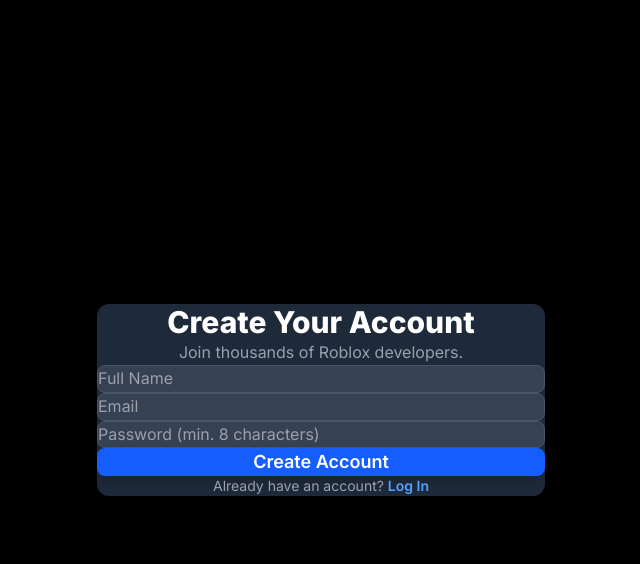
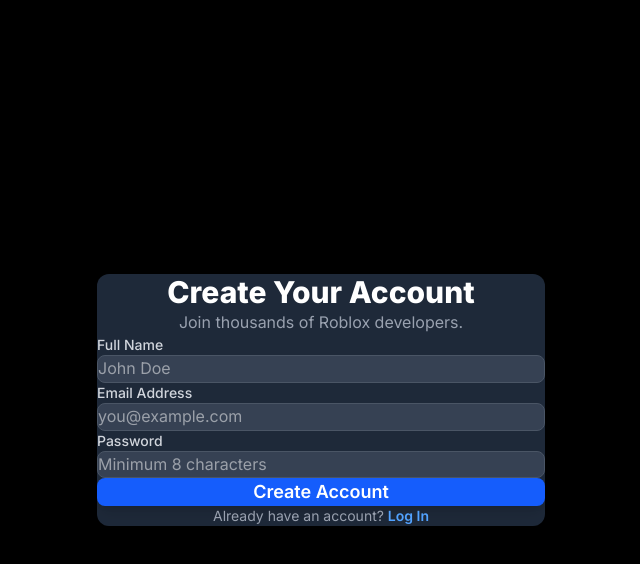
Before and after one commit to Ammazzii/RBXLAI, a Next.js app: page /dashboard in a window 1280 px wide. Both pictures are taken after a click on the button "Sign Up". Shown: the top 564 px of the page, without its empty margins (319-959 px from the left). Built offline with nearby package versions, Linux system fonts and the light colour scheme.

Commit message:
modified:   src/components/AuthModal.tsx

```diff
--- a/src/components/AuthModal.tsx
+++ b/src/components/AuthModal.tsx
@@ -74,7 +74,6 @@
     }
   };
 
-  // A wrapper for form elements to keep styling consistent
   const AuthFormWrapper = ({ title, subtitle, children }: { title: string, subtitle: string, children: React.ReactNode }) => (
     <>
       <h2 className="text-3xl font-extrabold mb-2 text-center text-white">{title}</h2>
@@ -84,25 +83,36 @@
   );
 
   return (
-    // Added subtle fade-in animation to the backdrop
     <div className="fixed inset-0 bg-black bg-opacity-75 flex items-center justify-center z-50 animate-fade-in-fast" onClick={onClose}>
-      {/* Added scale-up animation and more padding/shadow */}
       <div className="bg-gray-800 p-10 rounded-xl text-white w-full max-w-md shadow-2xl animate-scale-up" onClick={(e) => e.stopPropagation()}>
 
         {view === 'login' ? (
           <AuthFormWrapper title="Welcome Back" subtitle="Log in to continue to RBXAI.">
-            <form onSubmit={handleLogin} className="space-y-6">
-              <input type="email" placeholder="Email" value={email} onChange={(e) => setEmail(e.target.value)} className="w-full p-3 bg-gray-700 border border-gray-600 rounded-lg focus:outline-none focus:ring-2 focus:ring-blue-500 transition" required />
-              <input type="password" placeholder="Password" value={password} onChange={(e) => setPassword(e.target.value)} className="w-full p-3 bg-gray-700 border border-gray-600 rounded-lg focus:outline-none focus:ring-2 focus:ring-blue-500 transition" required />
-              <button type="submit" disabled={isLoading} className="w-full p-3 font-semibold text-lg bg-blue-600 rounded-lg hover:bg-blue-700 transition-all transform hover:scale-[1.02] shadow-lg disabled:bg-gray-500 disabled:scale-100">
+            <form onSubmit={handleLogin}>
+              {/* --- THIS IS THE FIX: A `space-y-6` container ensures large gaps --- */}
+              <div className="space-y-6">
+                <div>
+                  <label htmlFor="login-email" className="block text-sm font-medium text-gray-300 mb-2">Email Address</label>
+                  <input id="login-email" type="email" placeholder="you@example.com" value={email} onChange={(e) => setEmail(e.target.value)} className="w-full p-3 bg-gray-700 border border-gray-600 rounded-lg focus:outline-none focus:ring-2 focus:ring-blue-500 transition" required />
+                </div>
+                <div>
+                  <label htmlFor="login-password" className="block text-sm font-medium text-gray-300 mb-2">Password</label>
+                  <input id="login-password" type="password" placeholder="••••••••" value={password} onChange={(e) => setPassword(e.target.value)} className="w-full p-3 bg-gray-700 border border-gray-600 rounded-lg focus:outline-none focus:ring-2 focus:ring-blue-500 transition" required />
+                </div>
+              </div>
+
+              <button type="submit" disabled={isLoading} className="w-full p-3 mt-8 font-semibold text-lg bg-blue-600 rounded-lg hover:bg-blue-700 transition-all transform hover:scale-[1.02] shadow-lg disabled:bg-gray-500 disabled:scale-100">
                 {isLoading ? 'Logging In...' : 'Log In'}
               </button>
-              <div className="divider my-2"><span>OR</span></div>
+
+              <div className="divider my-6"><span>OR</span></div>
+
               <Link href="/dashboard" className="google-button transition-all transform hover:scale-[1.02] shadow-lg">
                 <svg width="20" height="20" viewBox="0 0 24 24"><path d="M22.56 12.25c0-.78-.07-1.53-.2-2.25H12v4.26h5.92c-.26 1.37-1.04 2.53-2.21 3.31v2.77h3.57c2.08-1.92 3.28-4.74 3.28-8.09z" fill="#4285F4"/><path d="M12 23c2.97 0 5.46-.98 7.28-2.66l-3.57-2.77c-.98.66-2.23 1.06-3.71 1.06-2.86 0-5.29-1.93-6.16-4.53H2.18v2.84C3.99 20.53 7.7 23 12 23z" fill="#34A853"/><path d="M5.84 14.09c-.22-.66-.35-1.36-.35-2.09s.13-1.43.35-2.09V7.07H2.18C1.43 8.55 1 10.22 1 12s.43 3.45 1.18 4.93l3.66-2.84z" fill="#FBBC05"/><path d="M12 5.38c1.62 0 3.06.56 4.21 1.64l3.15-3.15C17.45 2.09 14.97 1 12 1 7.7 1 3.99 3.47 2.18 7.07l3.66 2.84c.87-2.6 3.3-4.53 6.16-4.53z" fill="#EA4335"/></svg>
                 Continue with Google
               </Link>
-              <p className="mt-6 text-center text-sm text-gray-400">
+
+              <p className="mt-8 text-center text-sm text-gray-400">
                 Don&apos;t have an account?{' '}
                 <button type="button" onClick={() => setView('register')} className="font-semibold text-blue-400 hover:underline">Sign Up</button>
               </p>
@@ -110,14 +120,28 @@
           </AuthFormWrapper>
         ) : (
           <AuthFormWrapper title="Create Your Account" subtitle="Join thousands of Roblox developers.">
-            <form onSubmit={handleRegister} className="space-y-4">
-              <input type="text" placeholder="Full Name" value={name} onChange={(e) => setName(e.target.value)} className="w-full p-3 bg-gray-700 border border-gray-600 rounded-lg focus:outline-none focus:ring-2 focus:ring-blue-500 transition" required />
-              <input type="email" placeholder="Email" value={email} onChange={(e) => setEmail(e.target.value)} className="w-full p-3 bg-gray-700 border border-gray-600 rounded-lg focus:outline-none focus:ring-2 focus:ring-blue-500 transition" required />
-              <input type="password" placeholder="Password (min. 8 characters)" value={password} onChange={(e) => setPassword(e.target.value)} className="w-full p-3 bg-gray-700 border border-gray-600 rounded-lg focus:outline-none focus:ring-2 focus:ring-blue-500 transition" required />
-              <button type="submit" disabled={isLoading} className="w-full p-3 font-semibold text-lg bg-blue-600 rounded-lg hover:bg-blue-700 transition-all transform hover:scale-[1.02] shadow-lg disabled:bg-gray-500 disabled:scale-100">
+            <form onSubmit={handleRegister}>
+              {/* --- THIS IS THE FIX: A `space-y-6` container ensures large gaps --- */}
+              <div className="space-y-6">
+                <div>
+                  <label htmlFor="register-name" className="block text-sm font-medium text-gray-300 mb-2">Full Name</label>
+                  <input id="register-name" type="text" placeholder="John Doe" value={name} onChange={(e) => setName(e.target.value)} className="w-full p-3 bg-gray-700 border border-gray-600 rounded-lg focus:outline-none focus:ring-2 focus:ring-blue-500 transition" required />
+                </div>
+                <div>
+                  <label htmlFor="register-email" className="block text-sm font-medium text-gray-300 mb-2">Email Address</label>
+                  <input id="register-email" type="email" placeholder="you@example.com" value={email} onChange={(e) => setEmail(e.target.value)} className="w-full p-3 bg-gray-700 border border-gray-600 rounded-lg focus:outline-none focus:ring-2 focus:ring-blue-500 transition" required />
+                </div>
+                <div>
+                  <label htmlFor="register-password" className="block text-sm font-medium text-gray-300 mb-2">Password</label>
+                  <input id="register-password" type="password" placeholder="Minimum 8 characters" value={password} onChange={(e) => setPassword(e.target.value)} className="w-full p-3 bg-gray-700 border border-gray-600 rounded-lg focus:outline-none focus:ring-2 focus:ring-blue-500 transition" required />
+                </div>
+              </div>
+
+              <button type="submit" disabled={isLoading} className="w-full p-3 mt-8 font-semibold text-lg bg-blue-600 rounded-lg hover:bg-blue-700 transition-all transform hover:scale-[1.02] shadow-lg disabled:bg-gray-500 disabled:scale-100">
                 {isLoading ? 'Creating Account...' : 'Create Account'}
               </button>
-              <p className="pt-4 text-center text-sm text-gray-400">
+
+              <p className="pt-8 text-center text-sm text-gray-400">
                 Already have an account?{' '}
                 <button type="button" onClick={() => setView('login')} className="font-semibold text-blue-400 hover:underline">Log In</button>
               </p>
```
